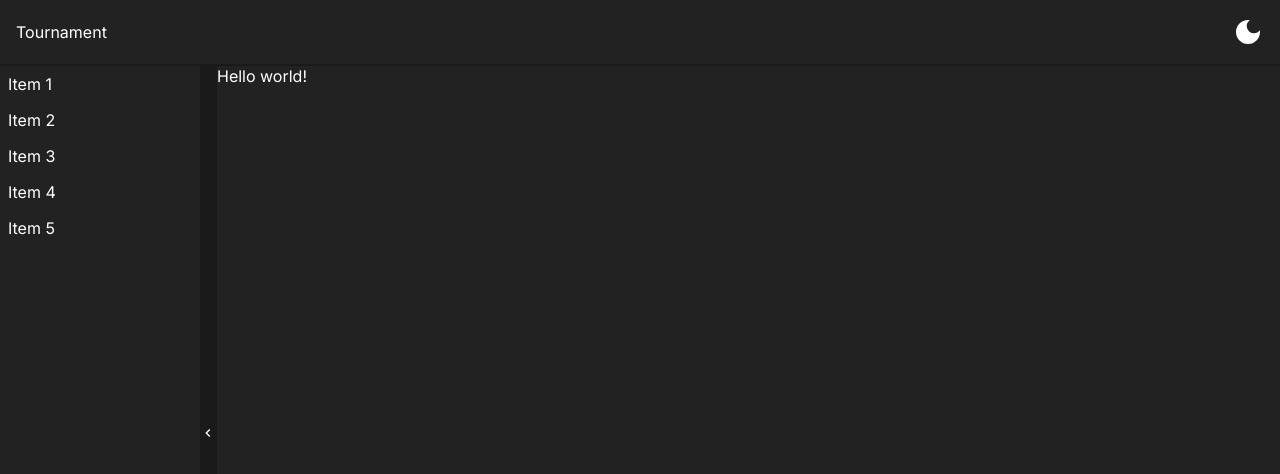
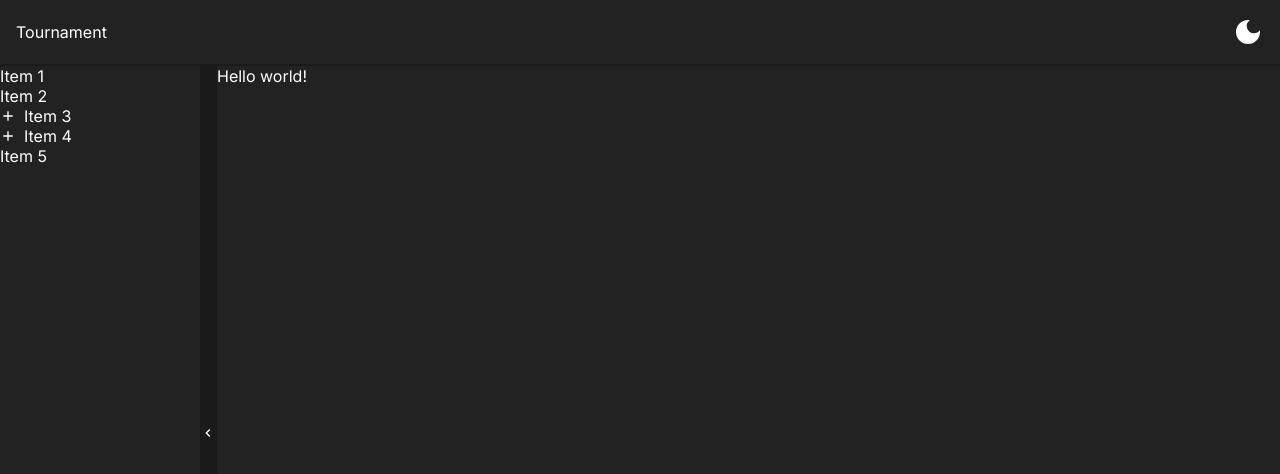
Before and after one commit to churpita/tournament, a React app in the folder client/: page / in a window 1280 px wide. Shown: the top 474 px of the page. Built offline with nearby package versions, Linux system fonts and the light colour scheme.

Commit message:
Add setup for recursive child nodes

```diff
--- a/client/src/components/Sidebar.tsx
+++ b/client/src/components/Sidebar.tsx
@@ -40,11 +40,13 @@ export const Sidebar = (): React.ReactNode => {
 
     return (
         <nav className={styles.sidebarContainer}>
+            {/* Sidebar items */}
             <ul className={`${styles.sidebarList} ${collapsed && styles.sidebarCollapsed} `}>
                 {ListItems.map((item, index) => {
                     return <SidebarItem key={`${item.label}-${index}`} item={item} />;
                 })}
             </ul>
+            {/* Right side expand/collapse bar */}
             <div className={styles.sidebarExpandBar} onClick={(e) => setCollapsed((e) => !e)}>
                 {collapsed ? <MdChevronRight size={"1rem"} /> : <MdChevronLeft size={"1rem"} />}
             </div>
--- a/client/src/components/SidebarItem.module.css
+++ b/client/src/components/SidebarItem.module.css
@@ -1,12 +1,18 @@
-.sidebarItem {
+.sidebarItemParent,
+.sidebarItemChild {
     display: flex;
     flex-direction: row;
     align-items: center;
-    padding: 0.5rem;
+    transition: background-color 0.125s;
     cursor: pointer;
-    transition: background-color 0.125s;
+    user-select: none;
 }
 
-.sidebarItem:hover {
+.sidebarItemParent:hover,
+.sidebarItemChild:hover {
     background-color: var(--theme-page-border);
 }
+
+.sidebarItemChildren {
+    padding-left: 1.5rem;
+}
--- a/client/src/components/SidebarItem.tsx
+++ b/client/src/components/SidebarItem.tsx
@@ -6,25 +6,37 @@ import { MdAdd, MdRemove } from "react-icons/md";
 import IconButton from "./IconButton";
 
 type SidebarItemProps = {
-    item: { label: string; hasChildren: boolean };
+    item: { label: string; children?: { label: string }[] };
 };
 
 export const SidebarItem = (props: SidebarItemProps): React.ReactNode => {
+    // Child Node
+    if (!props.item.children) {
+        return <div className={styles.sidebarItemChild}>{props.item.label}</div>;
+    }
+    // Parent Node Container (contains additional Parent Nodes/Child Nodes)
+    else {
         const [isOpen, setIsOpen] = useState(false);
-
         return (
-        <div
-            className={styles.sidebarItem}
-            onClick={(e) => props.item.hasChildren && setIsOpen((o) => !o)}
-        >
-            {props.item.hasChildren && (
+            <div className={styles.sidebarItem}>
+                {/* Expandable parent node */}
+                <div className={styles.sidebarItemParent} onClick={(e) => setIsOpen((o) => !o)}>
                     <IconButton style={{ height: "1rem", paddingRight: "0.5rem" }}>
                         {isOpen ? <MdRemove /> : <MdAdd />}
                     </IconButton>
-            )}
                     {props.item.label}
                 </div>
+                {/* Recursive child nodes */}
+                {isOpen && (
+                    <div className={styles.sidebarItemChildren}>
+                        {props.item.children.map((item, index) => {
+                            return <SidebarItem key={`${item.label}-${index}`} item={item} />;
+                        })}
+                    </div>
+                )}
+            </div>
         );
+    }
 };
 
 export default SidebarItem;
```
Lines whose indentation alone changed are shown as unchanged.
